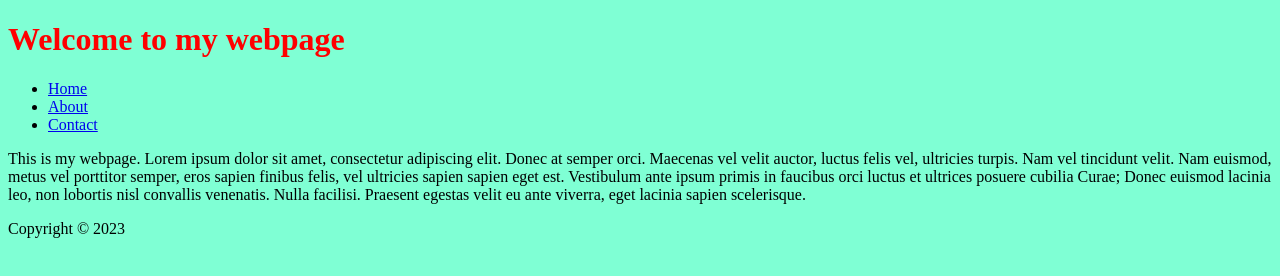
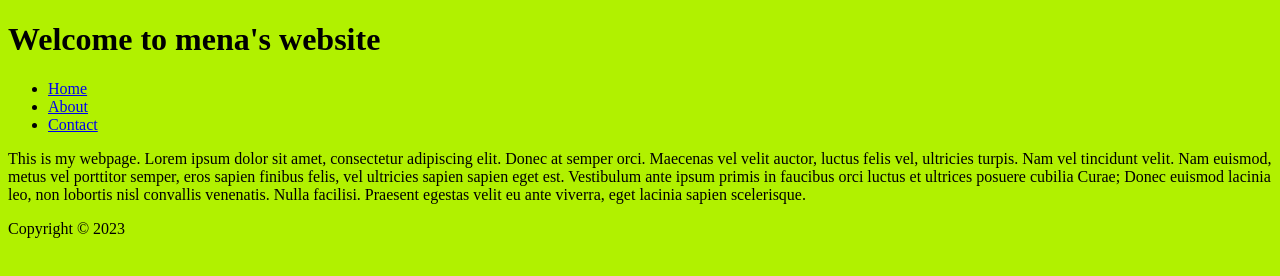
Before and after one commit to menaghobrial/myproject, a plain HTML site: page index.html in a window 1280 px wide. Drawn offline with Linux system fonts and the light colour scheme.

Commit message:
changing style for the title

```diff
--- a/index.html
+++ b/index.html
@@ -7,7 +7,7 @@
 </head>
 <body>
 	<header>
-		<h1>Welcome to my webpage</h1>
+		<h1>Welcome to mena's website</h1>
 		<nav>
 			<ul>
 				<li><a href="#">Home</a></li>
--- a/style.css
+++ b/style.css
@@ -1,6 +1,6 @@
 h1{
-	color: red;
+	color: black;
 }
 body{
-	background-color: aquamarine;
+	background-color: rgb(177, 241, 0);
 }
```
